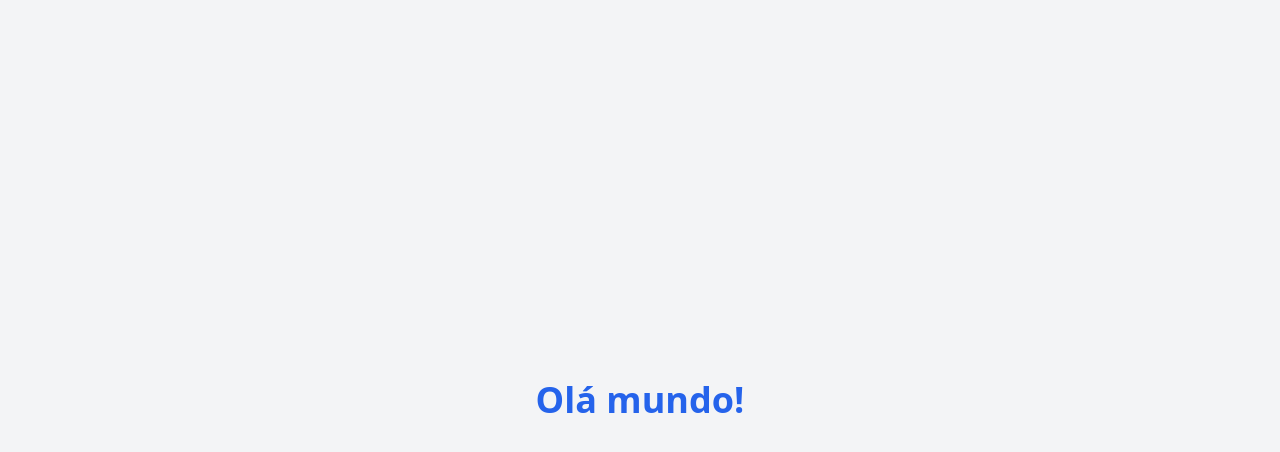
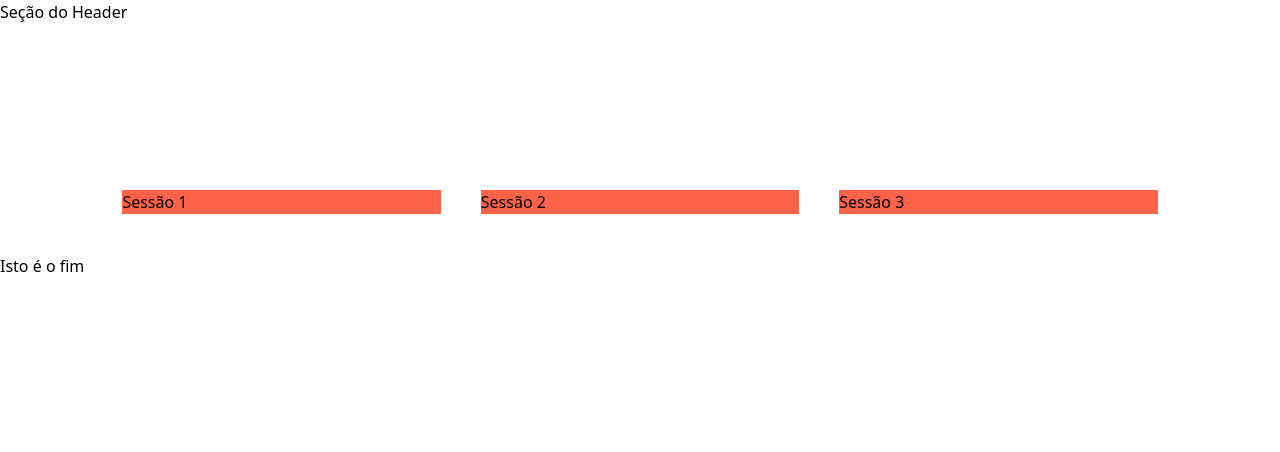
Before and after one commit to agleicesousa/ToDoList, a React (Vite) app: page / in a window 1280 px wide. Shown: the top 452 px of the page. Built offline with nearby package versions, Linux system fonts and the light colour scheme.

Commit message:
feat: add tailwind ao projeto + testes de funcionalidades

```diff
--- a/src/App.jsx
+++ b/src/App.jsx
@@ -2,8 +2,28 @@ import React from 'react';
 
 function App() {
   return (
-    <div className="flex items-center justify-center h-screen bg-gray-100">
-      <h1 className="text-4xl font-bold text-blue-600">Olá mundo!</h1>
+    <div className='grid grid-rows-[150px_auto]'>
+      <header className=''>
+        Seção do Header
+      </header>
+
+      <main className='flex justify-evenly p-custom'>
+        <section className='w-1/3 bg-[#FF6347] m-[20px]'>
+          Sessão 1
+        </section>
+
+        <section className='w-1/3 bg-[#FF6347] m-[20px]'>
+          Sessão 2
+        </section>
+
+        <section className='w-1/3 bg-[#FF6347] m-[20px]'>
+          Sessão 3
+        </section>
+      </main>
+
+      <footer className=''>
+        Isto é o fim
+      </footer>
     </div>
   );
 }
--- a/tailwind.config.js
+++ b/tailwind.config.js
@@ -4,7 +4,11 @@ export default {
     "./src/**/*.{js,jsx,ts,tsx}",
   ],
   theme: {
-    extend: {},
+    extend: {
+      padding: {
+        'custom': '20px 8%',
+      },
+    },
   },
   plugins: [],
 }
```
